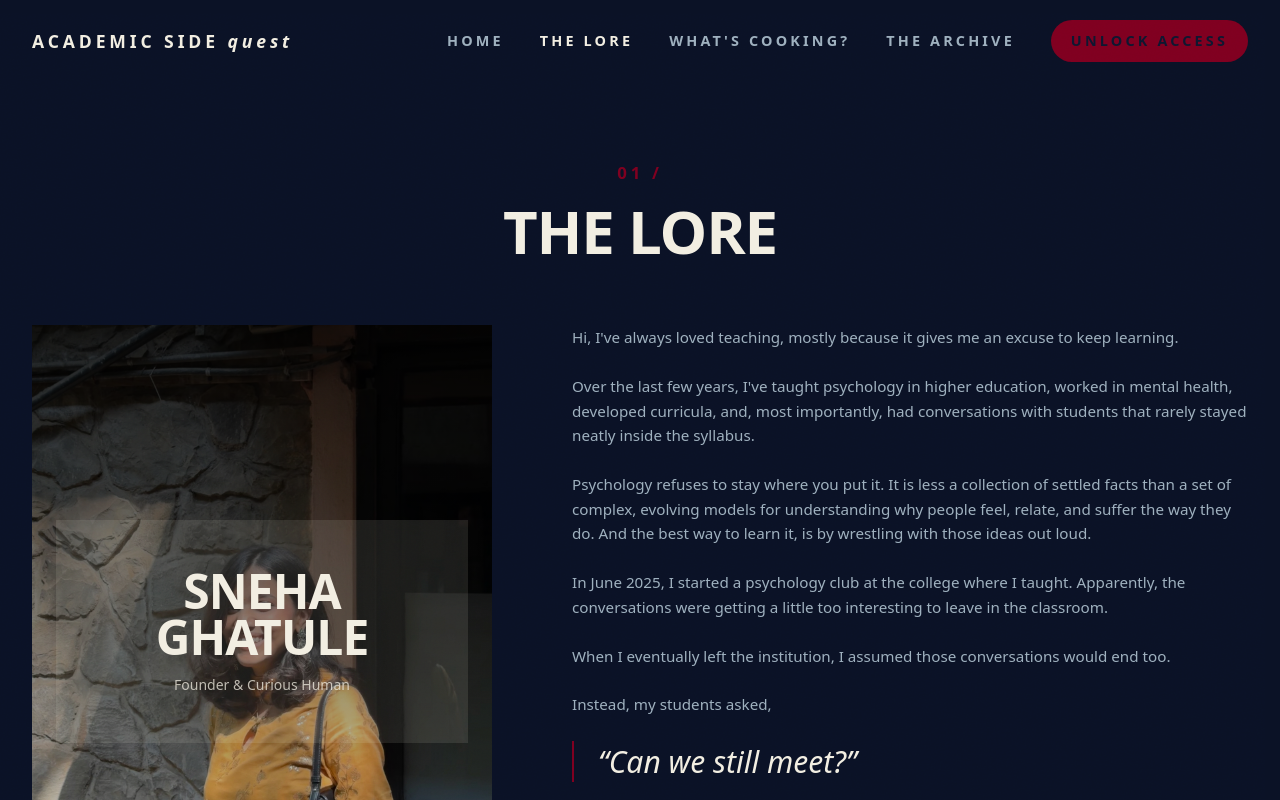
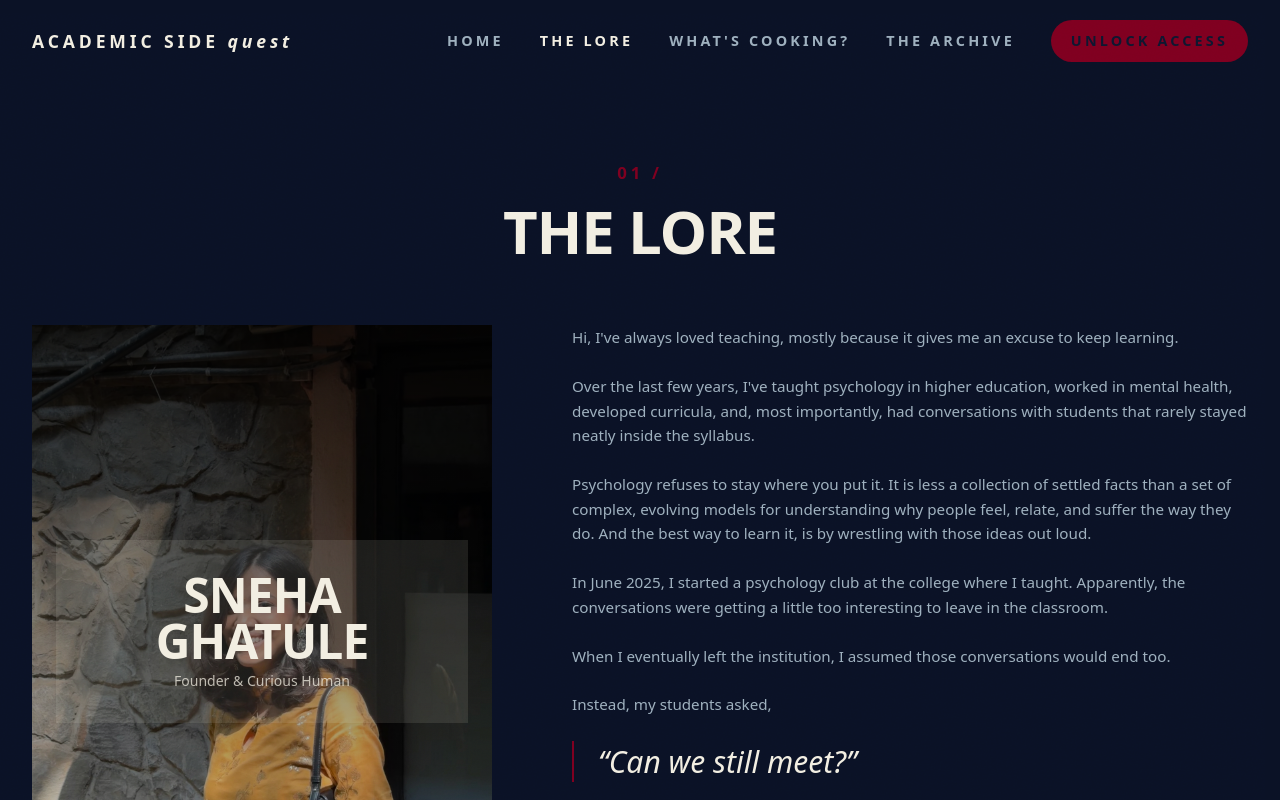
Before and after one commit to snehaghatule/academic-side-quest, a Next.js app: page /about in a window 1280 px wide. Shown: the top 800 px of the page. Built offline with nearby package versions, Linux system fonts and the light colour scheme; a web font is replaced by a local one.

Commit message:
Moderate box height and tighter name-role gap

```diff
--- a/src/components/sections/Founder.tsx
+++ b/src/components/sections/Founder.tsx
@@ -55,11 +55,11 @@ export function Founder() {
                   </div>
                 )}
                 <div className="absolute inset-0 flex flex-col items-center justify-center bg-gradient-to-b from-black/80 via-black/50 to-transparent px-6 text-center">
-                  <div className="bg-ink/10 px-6 py-12">
+                  <div className="bg-ink/10 px-6 py-8">
                     <p className="display text-4xl font-bold uppercase leading-[0.95] tracking-[-0.01em] text-ink sm:text-5xl">
                       {founder.name}
                     </p>
-                    <p className="mt-4 text-sm text-ink/75">{founder.role}</p>
+                    <p className="mt-2 text-sm text-ink/75">{founder.role}</p>
                   </div>
                 </div>
               </figure>
```
